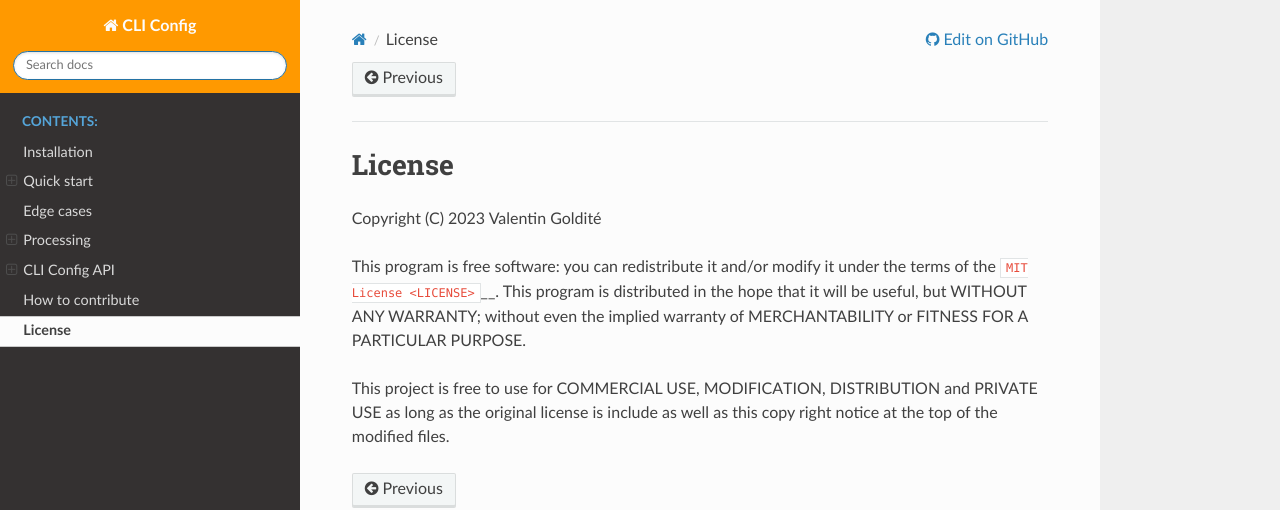
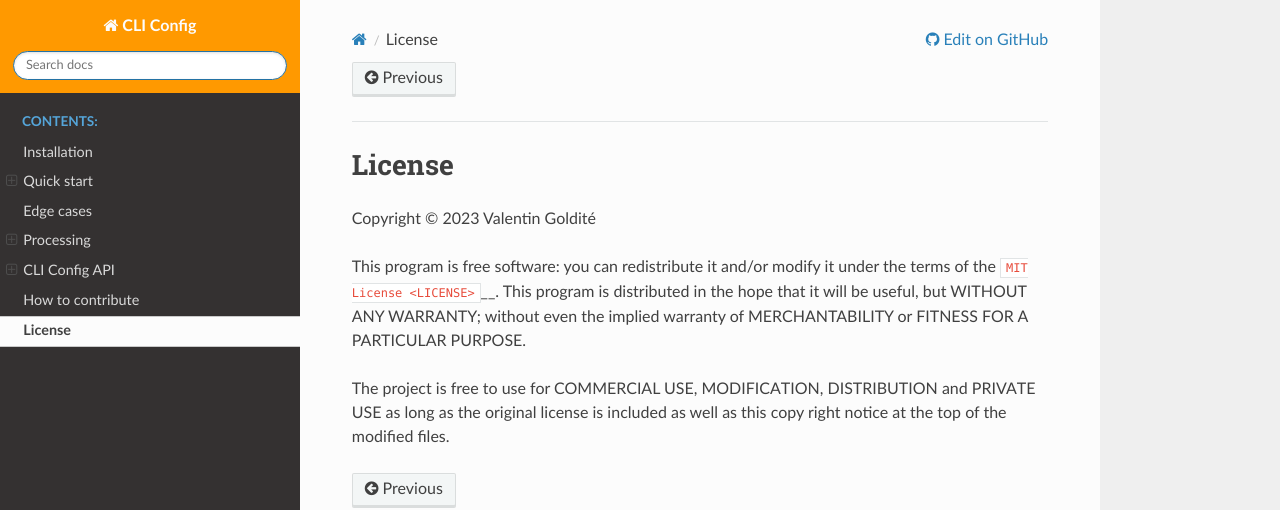
Before and after one commit to valentingol/cliconfig, a Sphinx documentation site: the page built from docs/license.md, in a window 1280 px wide. Shown: the top 510 px of the page. Built offline with Sphinx 7.4.7 and the Read the Docs theme 2.0.0, drawn with Linux system fonts in a browser that asks for light colours; the version number could not be read and is left out.

Commit message:
:pencil2: Correct grammar/syntax with LTex

```diff
--- a/docs/license.md
+++ b/docs/license.md
@@ -1,6 +1,6 @@
 # License
 
-Copyright (C) 2023 Valentin Goldité
+Copyright © 2023 Valentin Goldité
 
 This program is free software: you can redistribute it and/or modify it
 under the terms of the `MIT License <LICENSE>`__. This program is
@@ -8,6 +8,6 @@
 WARRANTY; without even the implied warranty of MERCHANTABILITY or
 FITNESS FOR A PARTICULAR PURPOSE.
 
-This project is free to use for COMMERCIAL USE, MODIFICATION,
-DISTRIBUTION and PRIVATE USE as long as the original license is include
+The project is free to use for COMMERCIAL USE, MODIFICATION,
+DISTRIBUTION and PRIVATE USE as long as the original license is included
 as well as this copy right notice at the top of the modified files.
```
